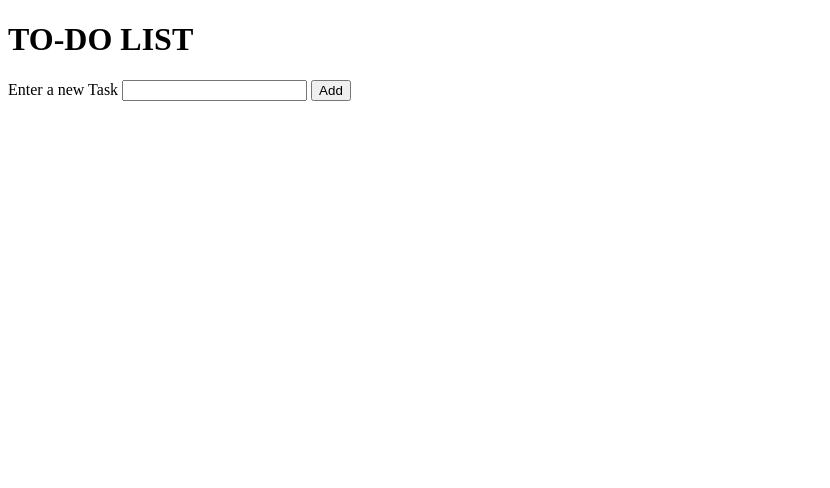
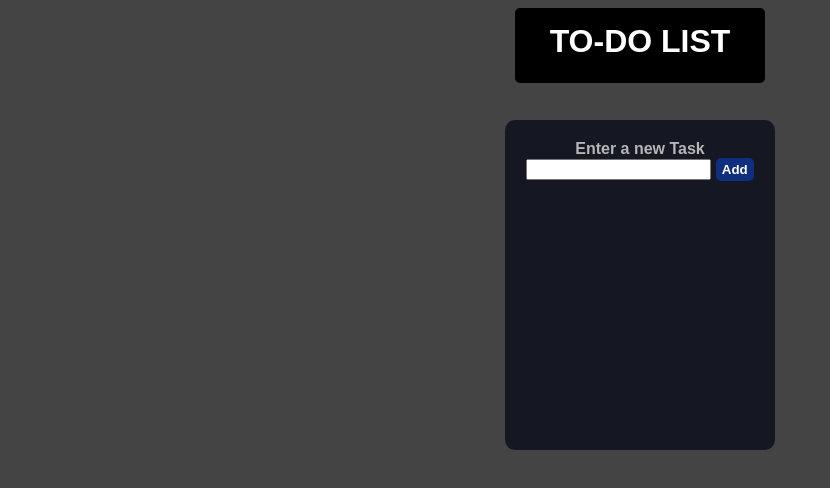
Before and after one commit to Lonsi2610/Lonsi2610.github.io, a plain HTML site: page index5.html in a window 1280 px wide. Shown: the whole page, without its empty margins (0-830 px from the left). Drawn offline with Linux system fonts and the light colour scheme.

Commit message:
Update index5.html

```diff
--- a/index5.html
+++ b/index5.html
@@ -4,7 +4,7 @@
     <meta charset="UTF-8">
     <meta name="viewport" content="width=device-width, initial-scale=1.0">
     <title>To-do list</title>
-    <link rel="stylesheet" href="styles7.css">
+    <link rel="stylesheet" href="styles5.css">
 </head>
 <body>
 
```
